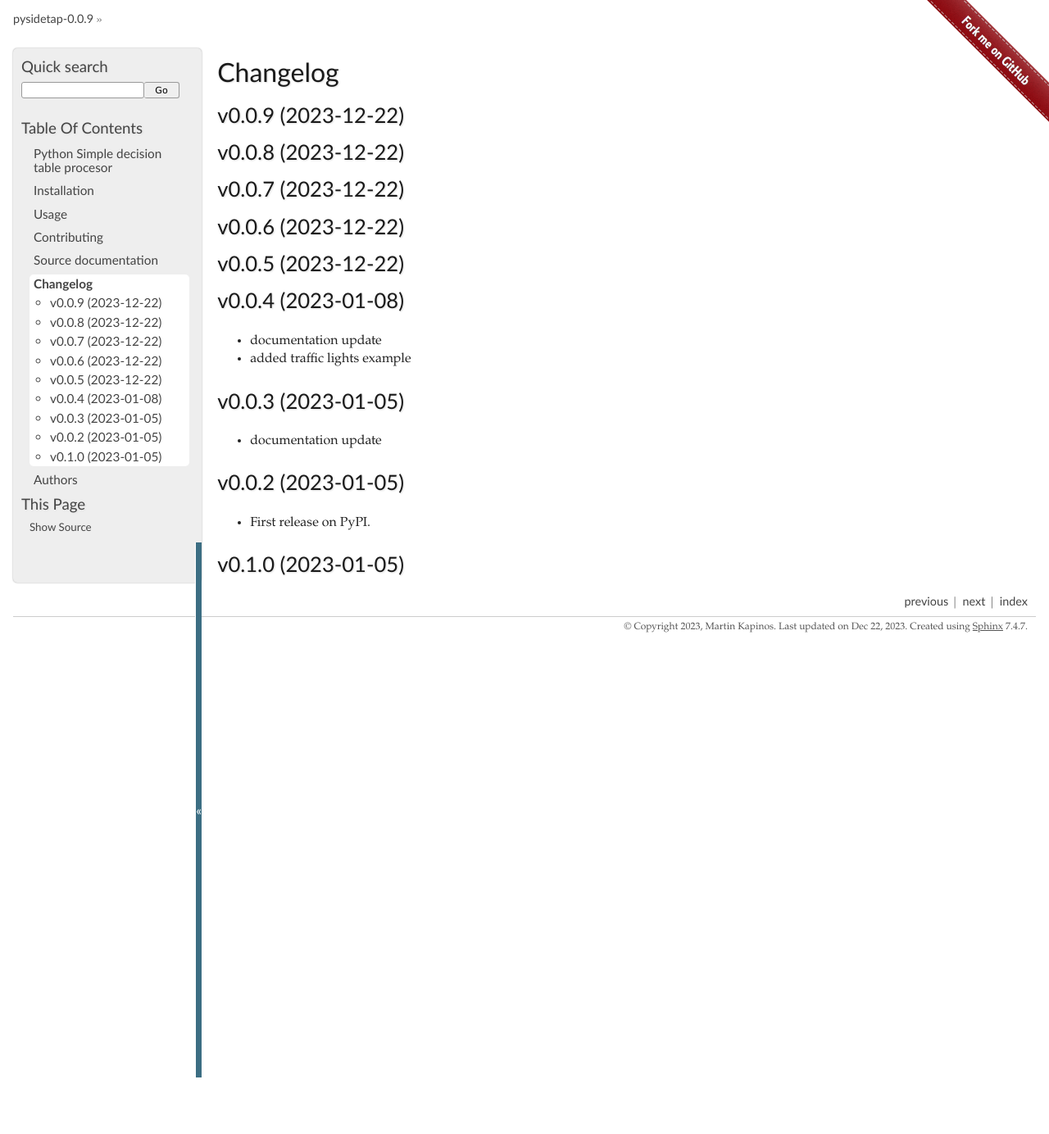
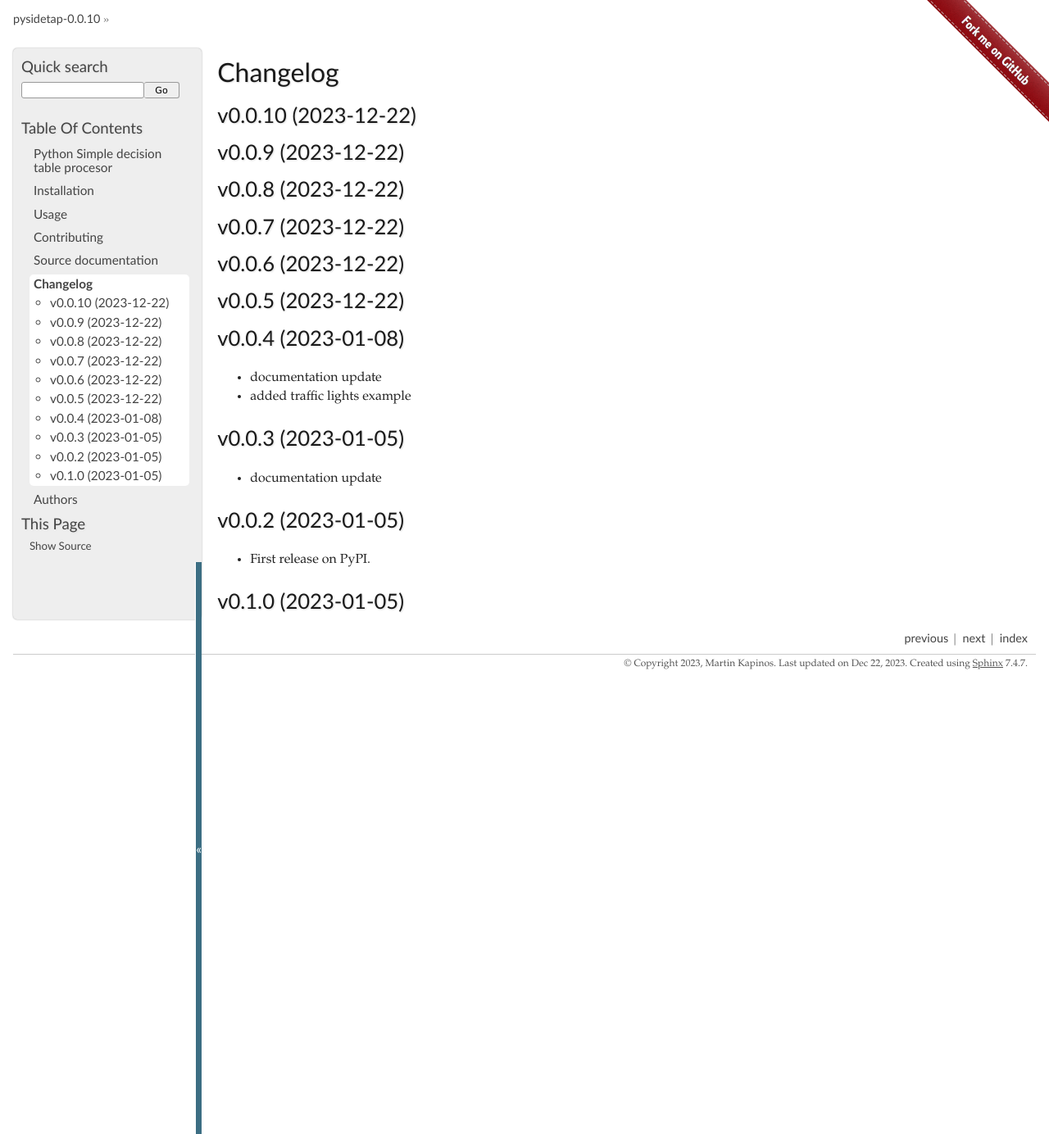
Before and after one commit to matkapi/pysidetap, a Sphinx documentation site: the page built from docs/changelog.rst, in a window 1280 px wide. Shown: the whole page at 82% size. Built offline with Sphinx 7.4.7, drawn with Linux system fonts in a browser that asks for light colours; before the commit the page ends 1315 px from its top, so only the background shows below that.

Commit message:
[SKIP] version bump 0.0.9 -> 0.0.10
fix tests

```diff
--- a/CHANGELOG.rst
+++ b/CHANGELOG.rst
@@ -1,6 +1,9 @@
 
 Changelog
 =========
+
+v0.0.10 (2023-12-22)
+------------------------------------------------------------
 
 v0.0.9 (2023-12-22)
 ------------------------------------------------------------
--- a/README.rst
+++ b/README.rst
@@ -139,7 +139,7 @@ or chat :wink:
 Version
 -------
 
-v0.0.9
+v0.0.10
 
 .. _GitHub Actions: https://github.com/features/actions
 .. _PyPI: https://pypi.org
--- a/docs/conf.py
+++ b/docs/conf.py
@@ -48,7 +48,7 @@ project = 'pysidetap'
 year = '2023'
 author = 'Martin Kapinos'
 copyright = '{0}, {1}'.format(year, author)
-version = release = '0.0.9'
+version = release = '0.0.10'
 
 pygments_style = 'trac'
 templates_path = ['.']
--- a/setup.py
+++ b/setup.py
@@ -36,7 +36,7 @@ long_description = '{}\n{}'.format(
 
 setup(
     name='pysidetap',
-    version='0.0.9',
+    version='0.0.10',
     description='A skeleton template for Python projects.',
     long_description=long_description,
     long_description_content_type='text/x-rst',
--- a/src/pysidetap/__init__.py
+++ b/src/pysidetap/__init__.py
@@ -1,3 +1,3 @@
 """Initial documentation of pysidetap."""
 
-__version__ = '0.0.9'
+__version__ = '0.0.10'
```
Also changed, not shown: .bumpversion.cfg.
